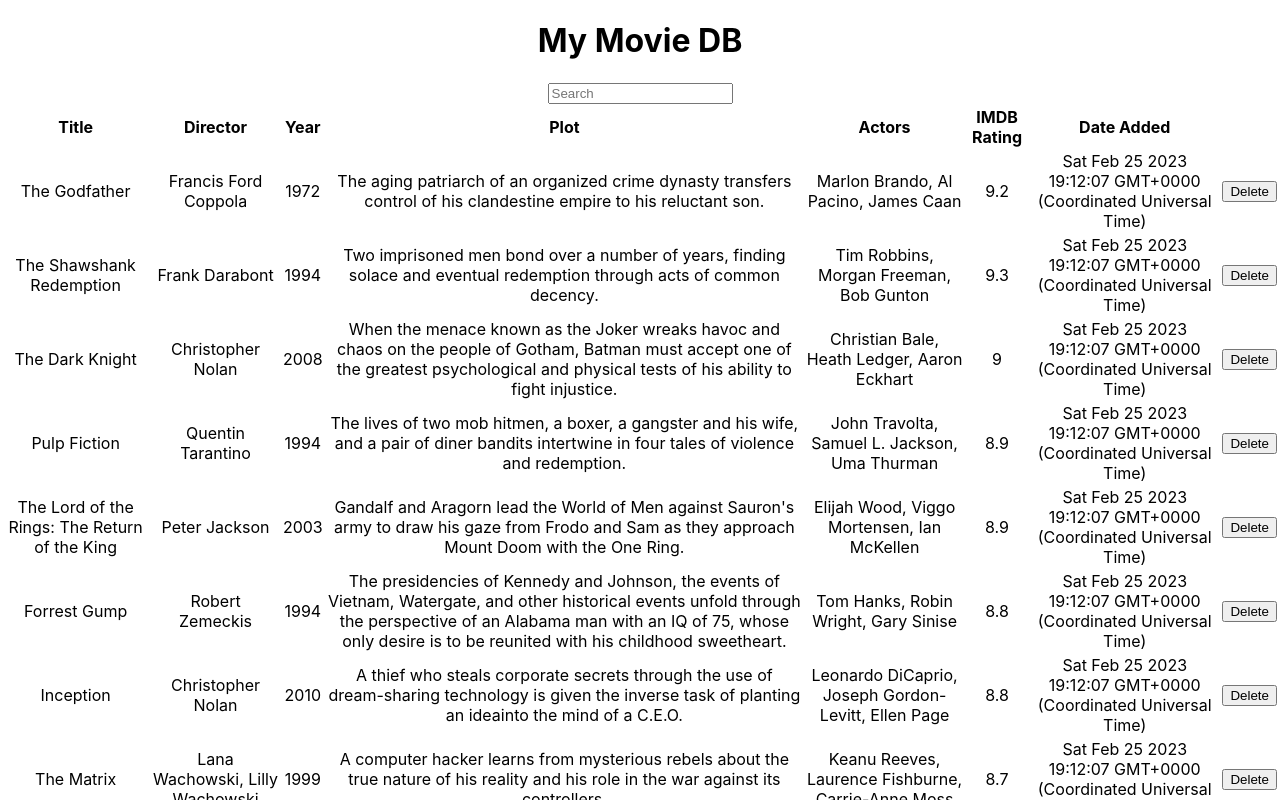
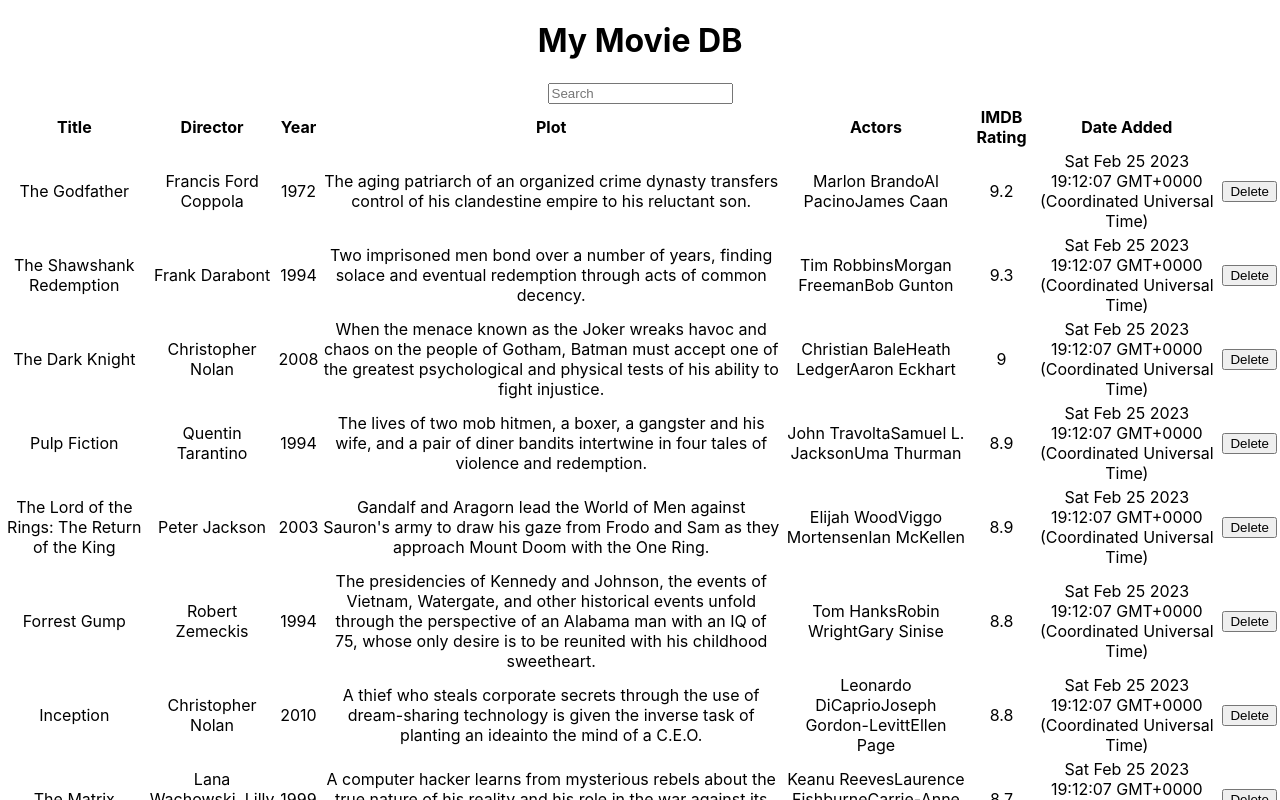
Before and after one commit to efmorales/ReactIntroForm, a React (Create React App) app: page / in a window 1280 px wide. Shown: the top 800 px of the page. Built offline with nearby package versions, Linux system fonts and the light colour scheme.

Commit message:
bug fix related to .join method in the Table.js doc, will update to include it later

```diff
--- a/src/components/Table.js
+++ b/src/components/Table.js
@@ -27,7 +27,7 @@
                     <td>{row.director}</td>
                     <td>{row.year}</td>
                     <td>{row.plot}</td>
-                    <td>{row.actors.join(", ")}</td>
+                    <td>{row.actors}</td>
                     <td>{row.imdbRating}</td>
                     <td>{row.dateAdded}</td>
                     <td>
```
